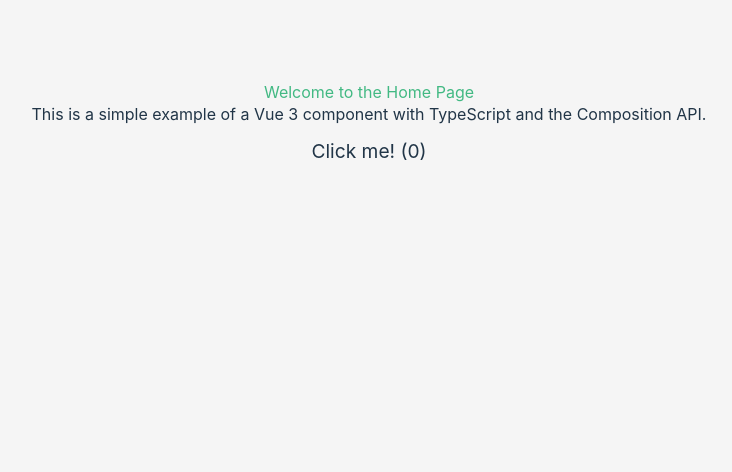
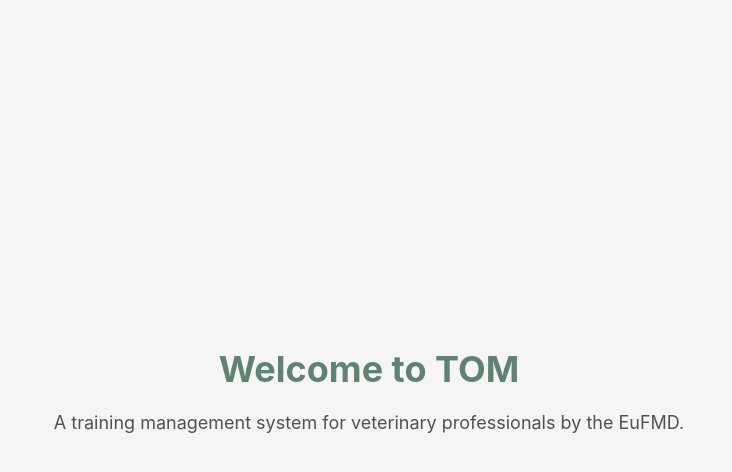
Before and after one commit to FAOEuFMD/TOM-test, a Vue app: page / in a window 1280 px wide. Shown: the top 472 px of the page, without its empty margins (271-1003 px from the left). Built offline with nearby package versions, Linux system fonts and the light colour scheme.

Commit message:
feat: create homepage

```diff
--- a/src/views/Home.vue
+++ b/src/views/Home.vue
@@ -1,39 +1,22 @@
 <template>
   <div class="home">
-    <h1>Welcome to the Home Page</h1>
-    <p>
-      This is a simple example of a Vue 3 component with TypeScript and the
-      Composition API.
+    <h1 class="h1 text-sage-600">Welcome to TOM</h1>
+    <p class="subheader">
+      A training management system for veterinary professionals by the EuFMD.
     </p>
-    <button @click="incrementCounter">Click me! ({{ counter }})</button>
   </div>
 </template>
 
-<script setup lang="ts">
-import { ref } from "vue";
-
-// Define a reactive counter variable
-const counter = ref(0);
-
-// Define a method to increment the counter
-const incrementCounter = () => {
-  counter.value++;
-};
-</script>
+<script setup lang="ts"></script>
 
 <style scoped>
 .home {
-  text-align: center;
+  display: flex;
+  flex-direction: column;
+  justify-content: center;
+  align-items: center;
+  height: 100%;
   padding: 20px;
-}
-
-h1 {
-  color: #42b983;
-}
-
-button {
-  font-size: 1.2em;
-  padding: 10px 20px;
-  cursor: pointer;
+  box-sizing: border-box;
 }
 </style>
```
